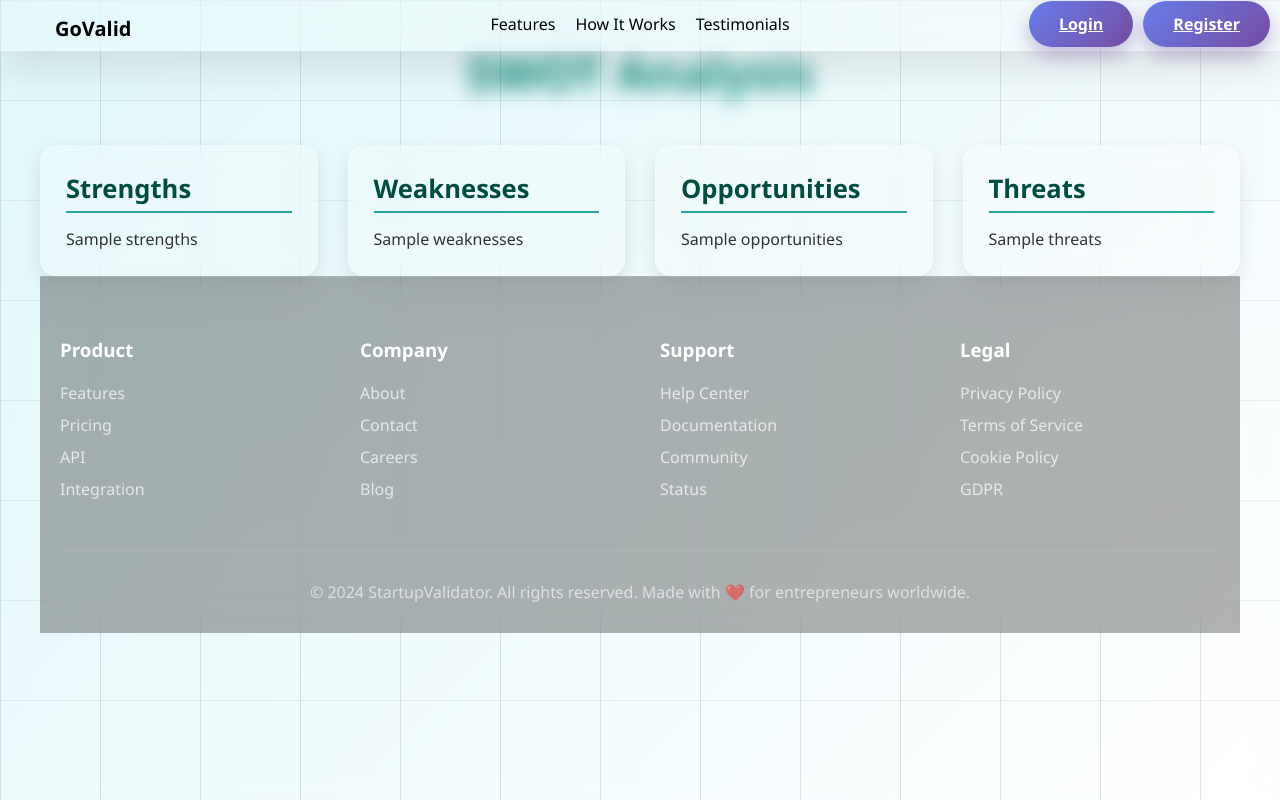
After one commit to yash191stack/GoValid, a Django app: template templates/dashboard/swot.html in a window 1280 px wide. The commit adds this page. Run offline with Django 5.2, Linux system fonts and the light colour scheme; the template is opened without the code that fills it: most values are stand-ins (such as "Sample title", 1, 10 or a date in 2020).

Commit message:
Updated navbar and fixed form layout

```diff
--- a/templates/base.html
+++ b/templates/base.html
@@ -37,12 +37,12 @@
 
 
            <div class="auth-buttons" style="position:absolute; right: 10px; display: flex; gap: 10px;margin-left:5px;; text-decoration:none;">
-                <button>
+
                <a href="{% url 'login' %}" class="register-btn">Login</a>
-               </button>
-              <button>
+
+
               <a href="{% url 'register' %}" class="register-btn">Register</a>
-                </button>
+
             </div>
 
 
--- /dev/null
+++ b/templates/dashboard/swot.html
@@ -0,0 +1,78 @@
+{% extends "base.html" %}
+{% block body %}
+<title>SWOT Analysis - Startup Validator</title>
+<style>
+    body {
+        font-family: 'Segoe UI', sans-serif;
+        background: linear-gradient(135deg, #e0f7fa, #ffffff);
+        padding: 40px;
+    }
+
+    .swot-heading {
+        text-align: center;
+        font-size: 3rem;
+        font-weight: 700;
+        background: linear-gradient(to right, #00796b, #26a69a);
+        -webkit-background-clip: text;
+        -webkit-text-fill-color: transparent;
+        margin-bottom: 40px;
+    }
+
+    .swot-container {
+        display: grid;
+        grid-template-columns: repeat(auto-fit, minmax(250px, 1fr));
+        gap: 30px;
+    }
+
+    .swot-box {
+        background: rgba(255, 255, 255, 0.2);
+        backdrop-filter: blur(12px);
+        border: 1px solid rgba(255, 255, 255, 0.2);
+        border-radius: 16px;
+        padding: 25px;
+        box-shadow: 0 8px 20px rgba(0, 0, 0, 0.1);
+        transition: 0.3s ease-in-out;
+    }
+
+    .swot-box:hover {
+        transform: translateY(-5px);
+        box-shadow: 0 12px 25px rgba(0, 0, 0, 0.15);
+    }
+
+    .swot-title {
+        font-size: 1.6rem;
+        margin-bottom: 15px;
+        font-weight: bold;
+        color: #004d40;
+        border-bottom: 2px solid #26a69a;
+        padding-bottom: 5px;
+    }
+
+    .swot-text {
+        font-size: 1rem;
+        color: #333;
+        white-space: pre-wrap;
+    }
+</style>
+
+<h1 class="swot-heading">SWOT Analysis</h1>
+
+<div class="swot-container">
+    <div class="swot-box">
+        <div class="swot-title">Strengths</div>
+        <div class="swot-text">{{ swot_data.strengths }}</div>
+    </div>
+    <div class="swot-box">
+        <div class="swot-title">Weaknesses</div>
+        <div class="swot-text">{{ swot_data.weaknesses }}</div>
+    </div>
+    <div class="swot-box">
+        <div class="swot-title">Opportunities</div>
+        <div class="swot-text">{{ swot_data.opportunities }}</div>
+    </div>
+    <div class="swot-box">
+        <div class="swot-title">Threats</div>
+        <div class="swot-text">{{ swot_data.threats }}</div>
+    </div>
+</div>
+{% endblock %}
```
Also changed, not shown: db.sqlite3.
